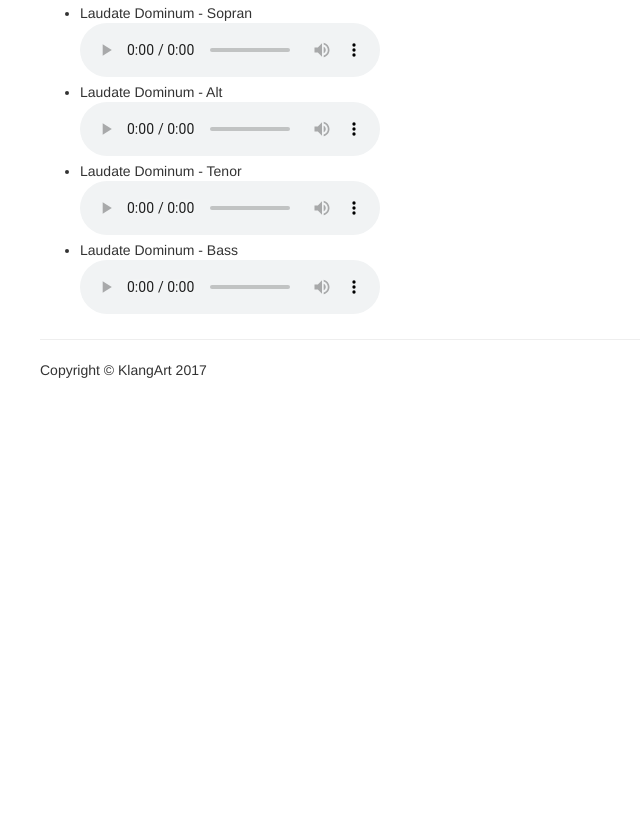
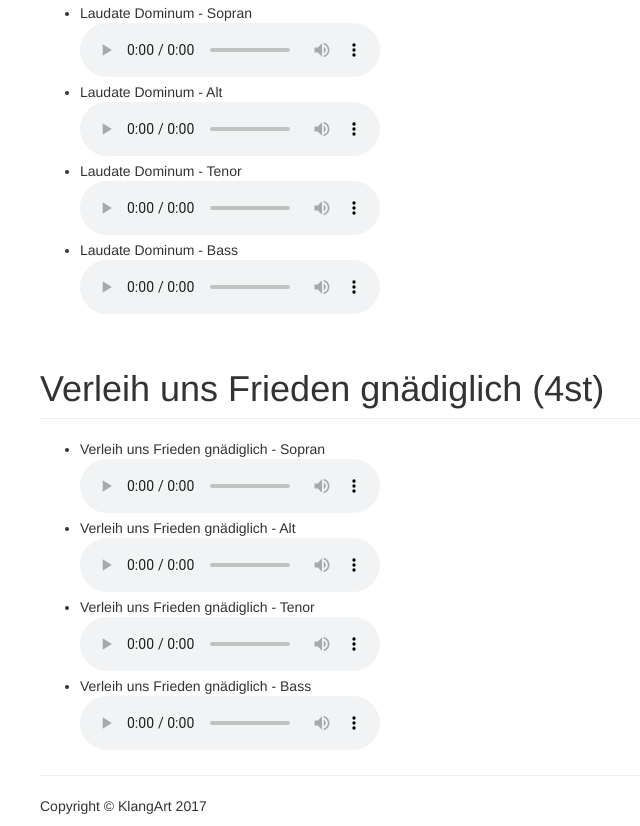
Before and after one commit to klangart-stuttgart/klangart-stuttgart.github.io, a plain HTML site: page services.html in a window 1280 px wide. Shown: the part 1535-2361 px from the top of the page, without its empty margins (30-670 px from the left). Before the commit the page ends 1925 px from the top, so only its background shows below. Drawn offline with Linux system fonts and the light colour scheme.

Commit message:
Further Exercise Files

```diff
--- a/services.html
+++ b/services.html
@@ -355,6 +355,56 @@
             </ul>
 
 
+            </ul>
+
+         <!-- Page Heading/Breadcrumbs -->
+            <div class="row">
+                <div class="col-lg-12">
+                    <h1 class="page-header">Verleih uns Frieden gnädiglich (4st)
+                        <!--small>Subheading</small-->
+                    </h1>
+                    <!--
+                    <ol class="breadcrumb">
+                        <li><a href="index.html">Home</a>
+                        </li>
+                        <li class="active">Services</li>
+                    </ol>
+                    -->
+                </div>
+            </div>
+            <!-- /.row -->
+
+
+            <ul>
+
+
+
+                <li>Verleih uns Frieden gnädiglich - Sopran </li>
+
+                <audio id="audio_with_controls" controls src="./audios/1_VerleihUndFriedenGn%C3%A4diglich_Sopran.mp3"
+                   type="audio/mp3"> Ihr Browser kennt das HTML5-audio-Element noch nicht.
+                </audio>
+
+                <li>Verleih uns Frieden gnädiglich - Alt </li>
+
+                <audio id="audio_with_controls" controls src="./audios/2_VerleihUndFriedenGn%C3%A4diglich_Alt.mp3"
+                   type="audio/mp3"> Ihr Browser kennt das HTML5-audio-Element noch nicht.
+                </audio>
+
+                <li>Verleih uns Frieden gnädiglich - Tenor </li>
+
+                <audio id="audio_with_controls" controls src="./audios/3_VerleihUndFriedenGn%C3%A4diglich_Tenor.mp3"
+                   type="audio/mp3"> Ihr Browser kennt das HTML5-audio-Element noch nicht.
+                </audio>
+
+                <li>Verleih uns Frieden gnädiglich - Bass </li>
+
+                <audio id="audio_with_controls" controls src="./audios/4_VerleihUndFriedenGn%C3%A4diglich_Bass.mp3"
+                   type="audio/mp3"> Ihr Browser kennt das HTML5-audio-Element noch nicht.
+                </audio>
+
+
+            </ul>
 
 
 
```
Also changed, not shown: 4 other files.
